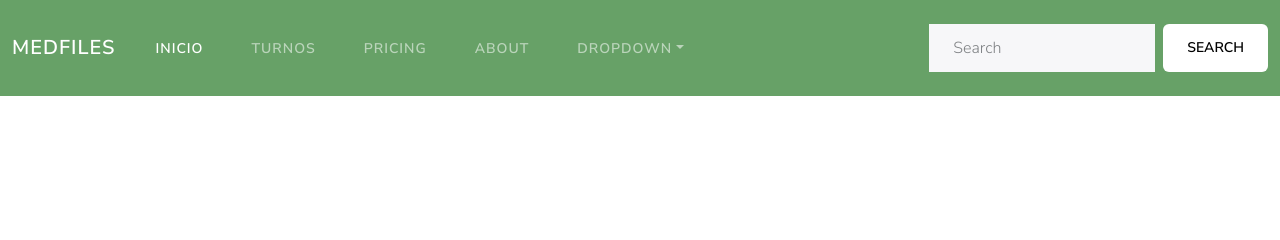
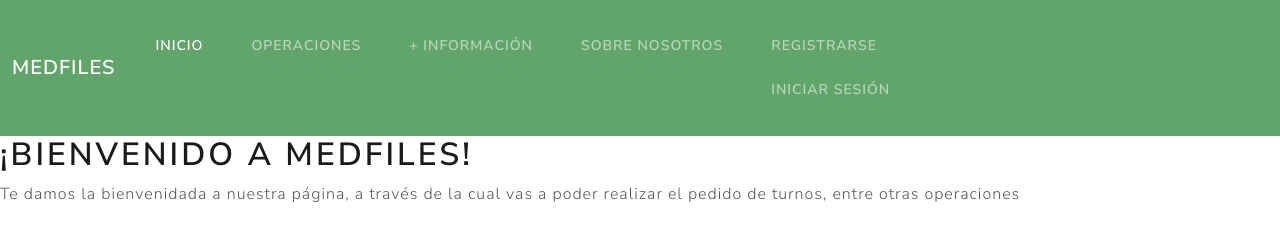
Before and after one commit to Gestion-De-Turnos/Gestion-De-Turnos, a plain HTML site: page MedFiles o AssistMedic/index.html in a window 1280 px wide. Drawn offline with nearby package versions, Linux system fonts and the light colour scheme.

Commit message:
Quiroga Juan: me encargo del diseño de la página principal

```diff
--- a/MedFiles o AssistMedic/index.html
+++ b/MedFiles o AssistMedic/index.html
@@ -10,7 +10,7 @@
 </head>
 <body>
     <nav>
-        <nav class="navbar navbar-expand" style="background-color: rgb(103, 161, 103);" data-bs-theme="dark">
+        <nav class="navbar navbar-expand" style="background-color: rgb(98, 165, 107);" data-bs-theme="dark">
             <div class="container-fluid">
               <a class="navbar-brand" href="#">MedFiles</a>
               <button class="navbar-toggler" type="button" data-bs-toggle="collapse" data-bs-target="#navbarColor01" aria-controls="navbarColor01" aria-expanded="false" aria-label="Toggle navigation">
@@ -24,36 +24,31 @@
                     </a>
                   </li>
                   <li class="nav-item">
-                    <a class="nav-link" href="#">TURNOS</a>
+                    <a class="nav-link" href="#">OPERACIONES</a>
                   </li>
                   <li class="nav-item">
-                    <a class="nav-link" href="#">Pricing</a>
+                    <a class="nav-link" href="#">+ INFORMACIÓN</a>
                   </li>
                   <li class="nav-item">
-                    <a class="nav-link" href="#">About</a>
+                    <a class="nav-link" href="#">SOBRE NOSOTROS</a>
                   </li>
-                  <li class="nav-item dropdown">
-                    <a class="nav-link dropdown-toggle" data-bs-toggle="dropdown" href="#" role="button" aria-haspopup="true" aria-expanded="false">Dropdown</a>
-                    <div class="dropdown-menu">
-                      <a class="dropdown-item" href="#">Action</a>
-                      <a class="dropdown-item" href="#">Another action</a>
-                      <a class="dropdown-item" href="#">Something else here</a>
-                      <div class="dropdown-divider"></div>
-                      <a class="dropdown-item" href="#">Separated link</a>
-                    </div>
+                  <div class="registro_usuario">
+                  <li class="nav-item">
+                    <a class="nav-link" href="#">REGISTRARSE</a>
                   </li>
+                  <li class="nav-item">
+                    <a class="nav-link" href="#">INICIAR SESIÓN</a>
+                  </li>
+                </div>
                 </ul>
-                <form class="d-flex">
-                  <input class="form-control me-sm-2" type="search" placeholder="Search">
-                  <button class="btn btn-secondary my-2 my-sm-0" type="submit">Search</button>
-                </form>
               </div>
             </div>
           </nav>
     </nav>
 
     <main>
-
+      <h1>¡Bienvenido a MedFiles!</h1>
+      <p>Te damos la bienvenidada a nuestra página, a través de la cual vas a poder realizar el pedido de turnos, entre otras operaciones</p>
     </main>
 
     <footer>
```
